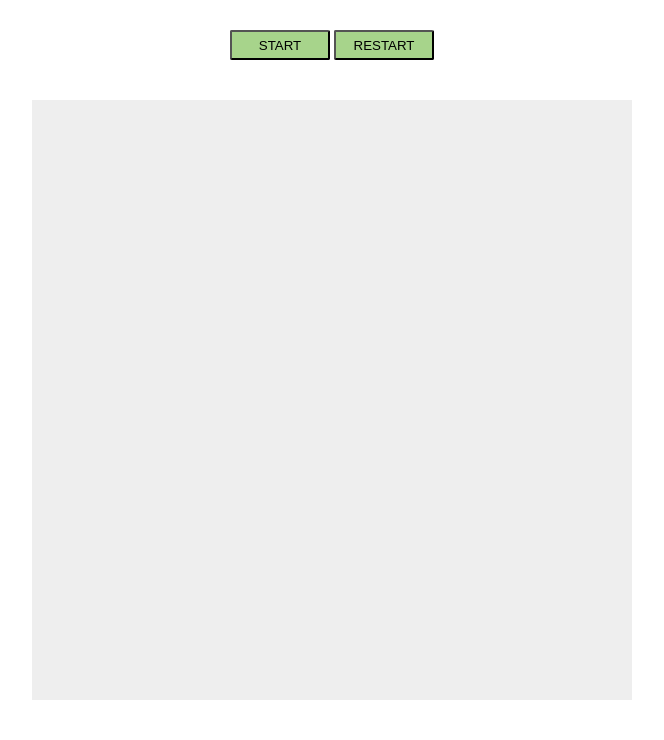
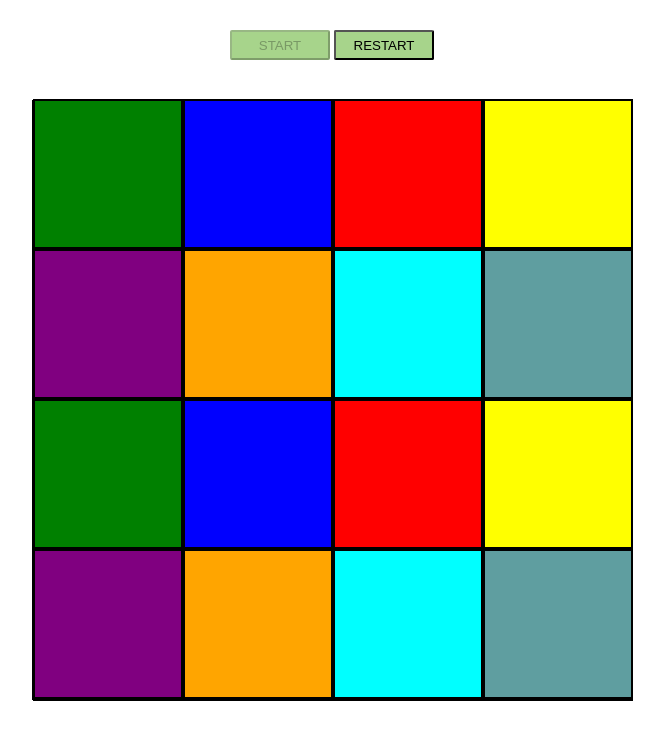
Before and after one commit to xsnakee/JetRuby_TestTask, a plain HTML site: page HTMLGame/index.html in a window 1280 px wide. Both pictures are taken after a click on the button "START". Shown: the whole page, without its empty margins (308-972 px from the left). Drawn offline with Linux system fonts and the light colour scheme.

Commit message:
-update html template(delete #board block) -add css style for #wrapper block -rework buildDesk function -add new global variables

```diff
--- a/HTMLGame/css/main_styles.css
+++ b/HTMLGame/css/main_styles.css
@@ -7,25 +7,36 @@ body {
     text-align: center;
 }
 
-#board {
-    display: block;
+#wrapper {
     margin: 40px auto;
     width: 600px;
     height: 600px;
-    background-color: #eee;
+    box-sizing: border-box;
+    border: 1px solid #000;
+}
+
+#board {
+    display: block;
+    margin: auto;
+    width: 600px;
+    height: 600px;
+    box-sizing: border-box;
+    background-color: #000;
 }
 
 .board_tile {
     display: inline-block;
-    width: calc(100%/4 - 4px);
-    height: calc(100%/4 - 4px);
+    width: calc(100%/4);
+    height: calc(100%/4);
     border: 2px solid #000;
     transition: 1s;
+    box-sizing: border-box;
+    margin: -2px auto;
 }
 
 .dark_tile {
     border-color: #e22121;
-    background-color: #000;
+    background-color: #000!important;
 }
 
 .interfaceButton {
--- a/HTMLGame/index.html
+++ b/HTMLGame/index.html
@@ -11,8 +11,6 @@
     <button id="startButton" class="interfaceButton">START</button>
     <button id="resetButton" class="interfaceButton">RESTART</button>
     <section id="wrapper">
-        <div id="board">
-        </div>
 
 
 
--- a/HTMLGame/js/custom.js
+++ b/HTMLGame/js/custom.js
@@ -2,10 +2,12 @@ var col = 4,
     row = 4;
 var boardSize = col * row;
 var scoreToWin = boardSize / 2;
-var mainBoard = document.getElementById('board');
+var currentScore;
+var deskWrapper = document.getElementById('wrapper');
+//var mainDesk = document.getElementById('board');
+
 var startButton = document.querySelector('#startButton');
 var resetButton = document.querySelector('#resetButton');
-
 var tilesBackgrounds = [
     "green",
     "blue",
@@ -17,11 +19,14 @@ var tilesBackgrounds = [
     "cadetblue",
     "chartreuse"
 ];
-
 /*
  * FUNCTION BUILD PLAYING PLACE
  */
 function buildDesk() {
+    var newDesk = document.createElement('div');
+    newDesk.id = "board";
+    deskWrapper.appendChild(newDesk);
+
     for (var i = 0; i < 2; i++) {
         for (var currentTilesCount = 0; currentTilesCount < scoreToWin; currentTilesCount++) {
             var newTile = document.createElement('div');
@@ -29,9 +34,10 @@ function buildDesk() {
             newTile.id = "tile" + currentTilesCount;
             newTile.setAttribute('confirmation', false);
             newTile.style.backgroundColor = tilesBackgrounds[currentTilesCount];
-            mainDesk.appendChild(newTile);
+            newDesk.appendChild(newTile);
         }
     }
     startButton.disabled = true;
 
 }
+startButton.addEventListener("click", buildDesk);
```
